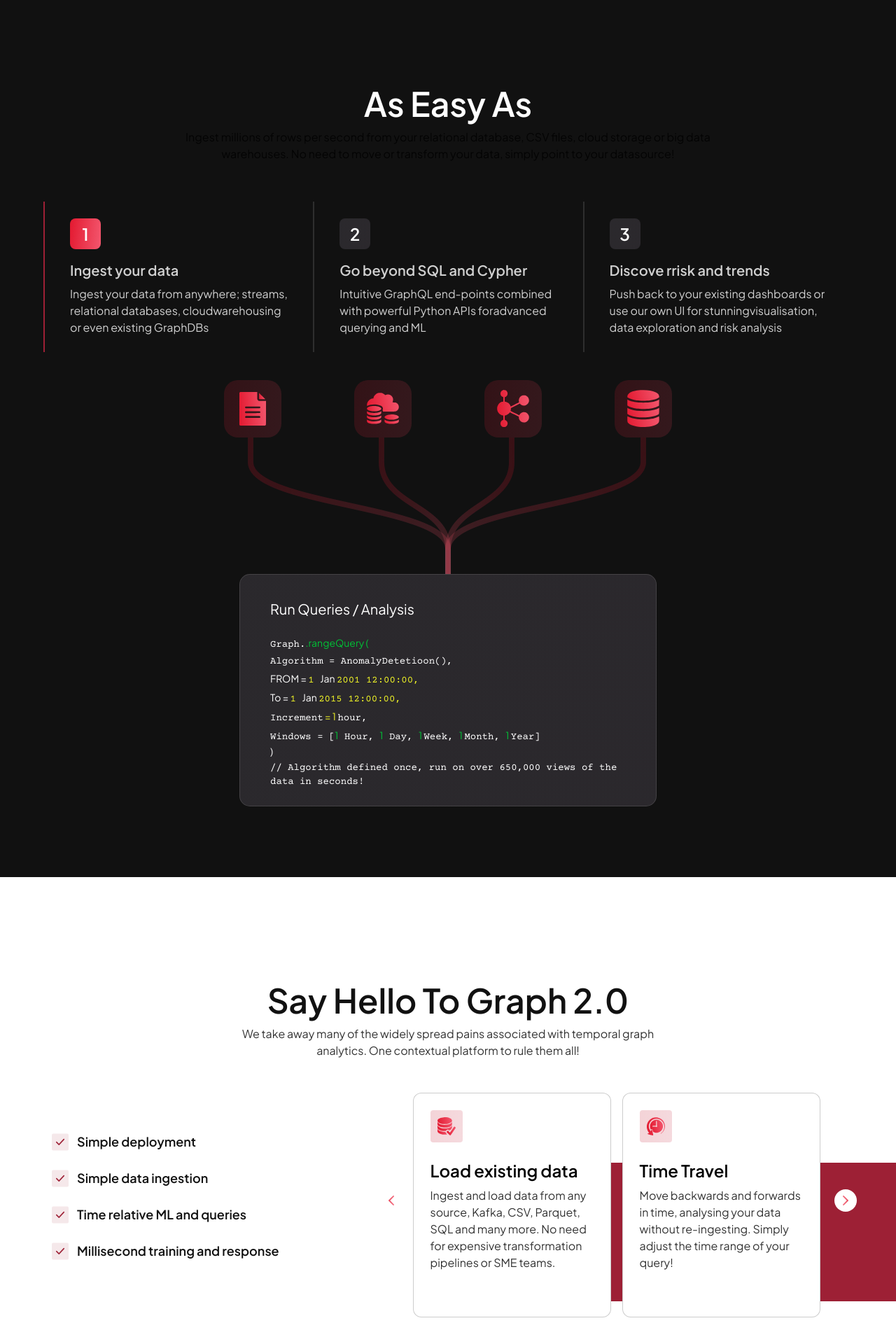
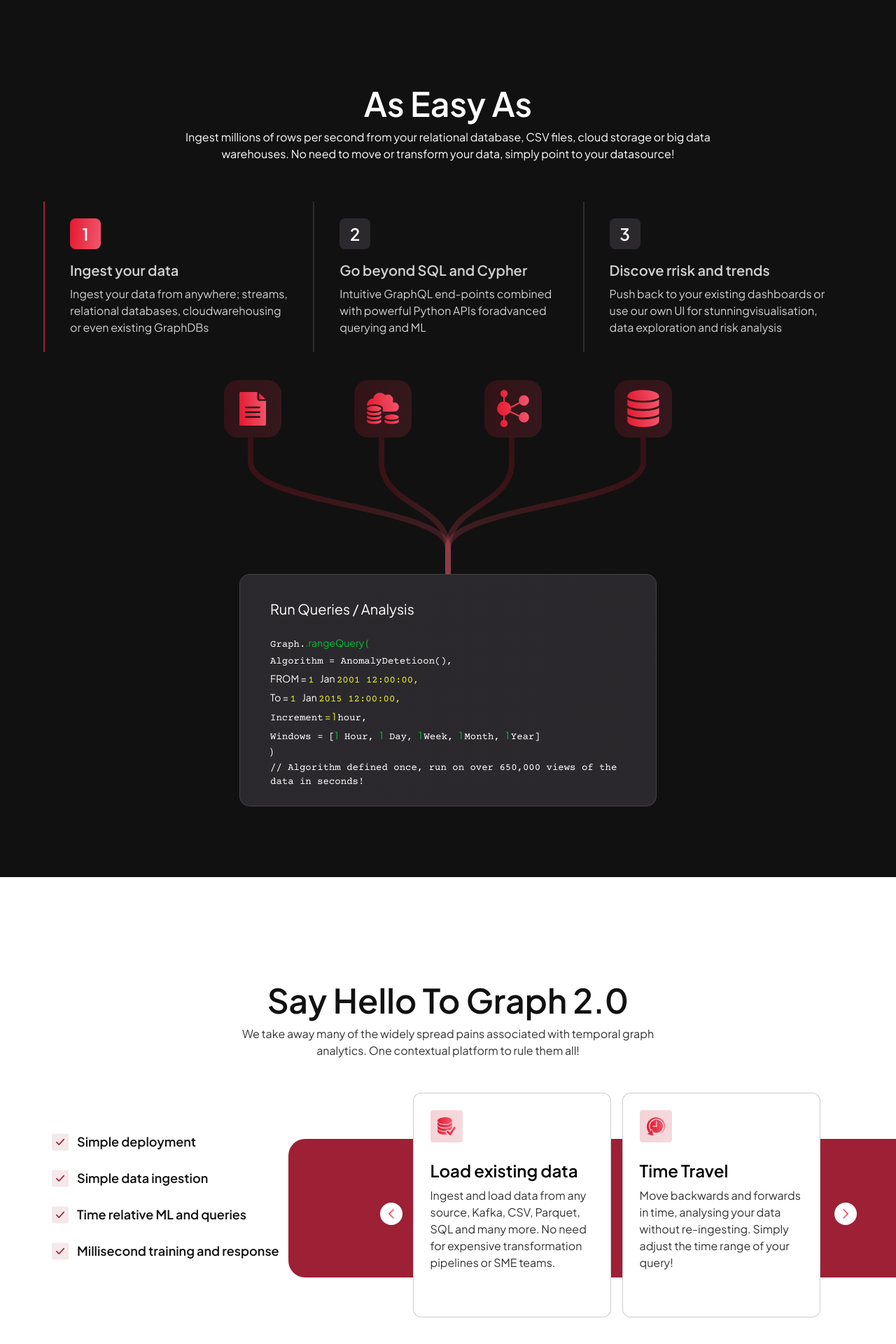
Before and after one commit to Ritik-455/Pometry, a Next.js app: page / in a window 1280 px wide. Shown: the part 783-2703 px from the top of the page at 70% size. Built offline with nearby package versions, Linux system fonts and the light colour scheme.

Commit message:
changes-in-tabs-section

```diff
--- a/src/components/home/EasyTabs.tsx
+++ b/src/components/home/EasyTabs.tsx
@@ -14,16 +14,15 @@ interface EasyTab {
 const EasyTabs = () => {
   const [activeTab, setActiveTab] = useState(0);
 
-  // Function to handle tab click
   const HANDLE_TAB_CLICK = (index: number) => {
     setActiveTab(index);
   };
   return (
     <div className="bg-jet_black">
       <div className="container max-w-[1180px] xl:pt-[124px] py-16 md:py-20 xl:pb-[101px]">
-        <PrimaryHeading textName="As Easy As" className="!text-white text-center" />
+        <PrimaryHeading textName="As Easy As" className="text-center !text-white " />
         <div className="flex justify-center">
-          <Paragraph textName="Ingest millions of rows per second from your relational database, CSV files, cloud storage or big data warehouses. No need to move or transform your data, simply point to your datasource!" className="!text-white opacity-80 max-w-[756px] text-center mt-3" />
+          <Paragraph textName="Ingest millions of rows per second from your relational database, CSV files, cloud storage or big data warehouses. No need to move or transform your data, simply point to your datasource!" className="opacity-80 max-w-[756px] text-center mt-3 !text-white " />
         </div>
         <div className="hidden md:block">
           <div className="row mt-14">
--- a/src/components/home/SayHello.tsx
+++ b/src/components/home/SayHello.tsx
@@ -47,24 +47,25 @@ const SayHello = () => {
           </div>
           <div className="lg:col-7 w-full px-3 flex 2xl:justify-end justify-center lg:pt-0 md:pt-10 pt-7">
             {/* =====orange-bg====== */}
-            <div className="bg-dark_red 2xl:max-w-[868px] max-lg:max-w-[761px] max-w-[663px] w-full h-[198px] rounded-[24px_0_0_24px] absolute 2XL:end-[12%] 2XL:top-[59%] end-0 top-[59%] lg:block hidden"></div>
+            <div className="bg-dark_red xl:max-w-[868px] lg:max-w-[658px] max-w-[663px] w-full h-[198px] rounded-[24px_0_0_24px] absolute 2XL:end-[5%] lg:top-[52%] xl:top-[54%] end-0 top-[59%] lg:block hidden"></div>
             <div className="flex gap-4 relative">
               {/* ======Swiper-ArrowIcon======= */}
-              <div className="size-8 bg-white rounded-full absolute swiper-btn-next xl:right-[-9%] xl:top-[43%] lg:right-[3%] md:right-[43%] max-md:right-[37%] max-xl:right-[23%] max-xl:bottom-[-22%] flex justify-center items-center z-20 border border-transparent max-lg:border-dark_red">
+              <div className="size-8 bg-white rounded-full absolute swiper-btn-next xl:right-[-9%] xl:top-[49%] lg:right-[42%] md:right-[43%] max-md:right-[37%] max-xl:right-[23%] max-xl:bottom-[-22%] flex justify-center items-center z-20 border border-transparent max-xl:border-dark_red">
                 <NextArrowIcon />
               </div>
-              <div className="size-8 bg-white rounded-full absolute swiper-btn-prev xl:top-[43%] xl:left-[-8%] lg:left-[-9%] left-[26%] max-xl:bottom-[-22%] max-md:left-[32%] max-xl:left-[43%] flex justify-center items-center z-20 border border-transparent max-lg:border-dark_red">
+              <div className="size-8 bg-white rounded-full absolute swiper-btn-prev xl:top-[49%] xl:left-[-8%] lg:left-[42%] left-[26%] max-xl:bottom-[-22%] max-md:left-[32%] max-xl:left-[43%] flex justify-center items-center z-20 border border-transparent max-xl:border-dark_red">
                 <PrevArrowIcon />
               </div>
               <Swiper
                 spaceBetween={16}
                 slidesPerView={1}
                 modules={[Navigation]}
+                loop={true}
                 navigation={{
                   nextEl: ".swiper-btn-next",
                   prevEl: ".swiper-btn-prev",
                 }}
-                className="md:max-w-[582px] max-w-[293px]"
+                className="md:max-w-[582px] max-w-[293px] p-6"
                 breakpoints={{
                   530: {
                     slidesPerView: 1,
```
